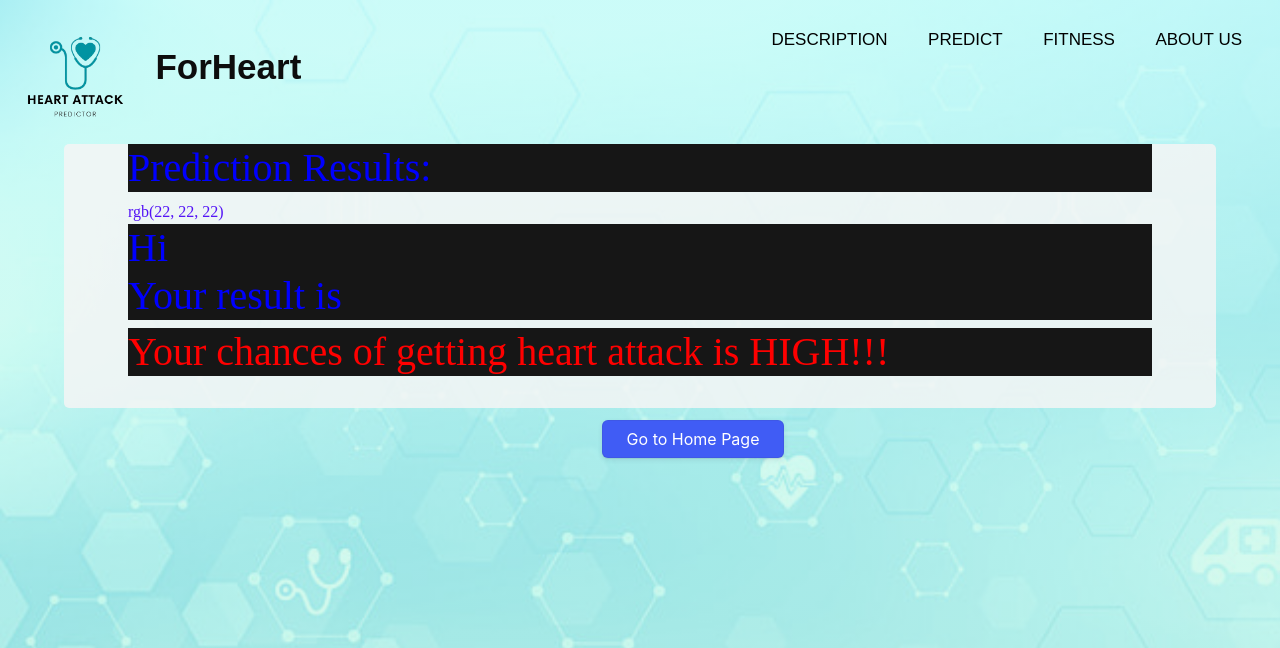
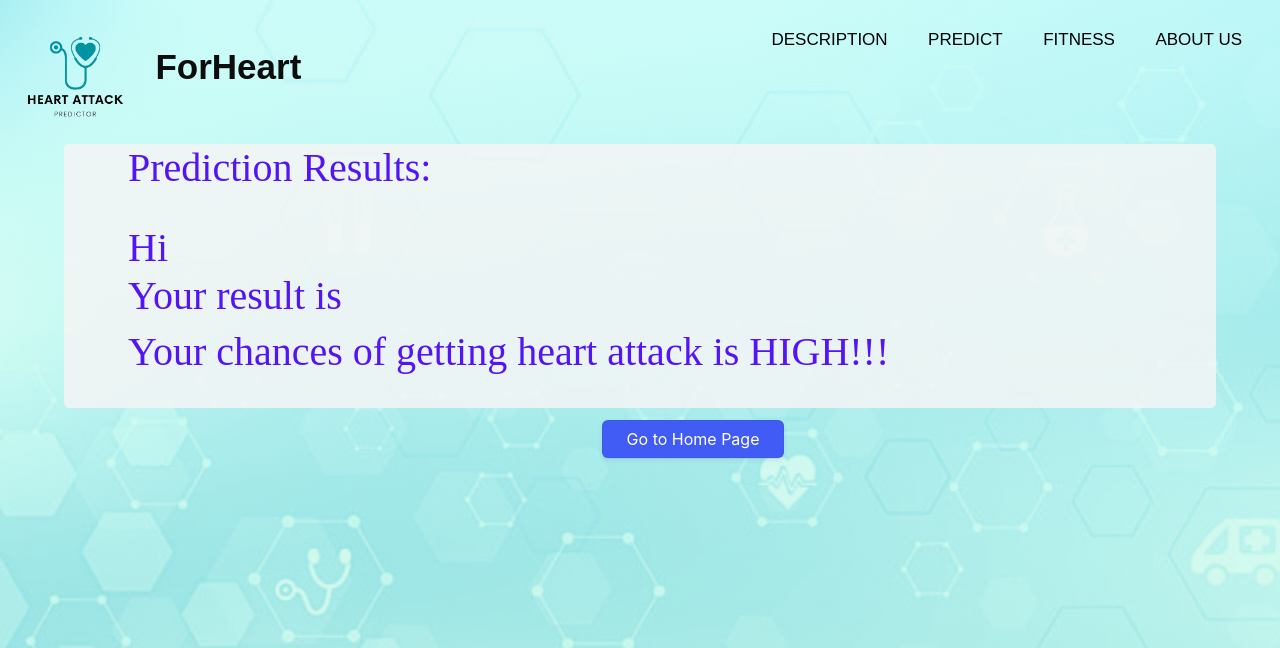
Before and after one commit to AniruddhA-Omni/ForHeart, a Flask app: page /templates/Result.html in a window 1280 px wide. Shown: the top 648 px of the page. Run offline with Flask 2, Linux system fonts and the light colour scheme.

Commit message:
Minor changes

```diff
--- a/templates/Result.html
+++ b/templates/Result.html
@@ -36,16 +36,16 @@
 
 
         <div class="text-block">
-            <h1 style="color:blue; background-color:rgb(22, 22, 22)"> Prediction Results: </h1>rgb(22, 22, 22)
+            <h1 > Prediction Results: </h1>
             <br>
-            <h1 style="color:blue; background-color:rgb(22, 22, 22)">Hi {{name}} <br> Your result is {{data}}</h1>
+            <h1 >Hi {{name}} <br> Your result is {{data}}</h1>
 
             {%if data == 0%}
-            <h1 style="color:greenyellow; background-color:rgb(22, 22, 22)">I have a Great news!!!! <br>Your chances of getting heart attack is very LOW.</h1>
+            <h1 >I have a Great news!!!! <br>Your chances of getting heart attack is very LOW.</h1>
 
 
             {%else%}
-            <h1 style="color:red; background-color:rgb(22, 22, 22)">Your chances of getting heart attack is HIGH!!!</h1>
+            <h1 >Your chances of getting heart attack is HIGH!!!</h1>
 
 
             {%endif%}
```
